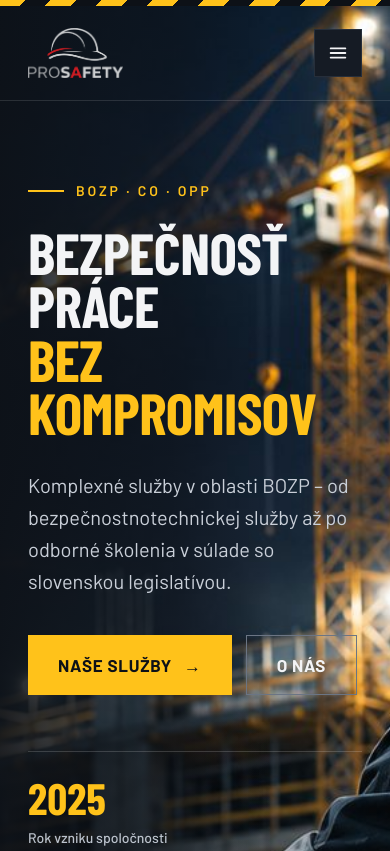
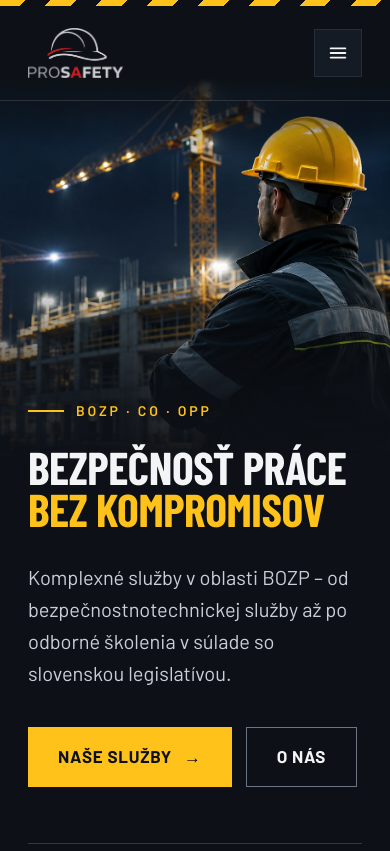
Before and after one commit to borismihalik/prosafety, a plain HTML site: page d/index.html in a window 390 px wide. Shown: the top 851 px of the page. Drawn offline with nearby package versions, Linux system fonts and the light colour scheme.

Commit message:
Add files via upload

```diff
--- a/d/index.html
+++ b/d/index.html
@@ -48,6 +48,12 @@ a{color:#FFC21A;text-decoration:none}a:hover{color:#FFD766}
 .burger{display:inline-flex}
 .mnav{display:flex}
 }
+@container (max-width: 640px){
+.hero{padding-top:390px !important;min-height:0 !important}
+.hero-img{top:72px !important;height:400px !important;bottom:auto !important;object-position:right center !important}
+.hero-scrim{background:linear-gradient(180deg,#0D1117 0,#0D1117 72px,rgba(13,17,23,0) 150px,rgba(13,17,23,0) 262px,rgba(13,17,23,.88) 400px,#0D1117 472px,#0D1117 100%) !important}
+.hero-h1{font-size:46px !important}
+}
 </style>
 <style>
 .mnav[hidden],.msub[hidden]{display:none !important}
@@ -97,12 +103,12 @@ html{scroll-behavior:smooth}
 
     </div>
   </header>
-  <section style="position: relative; overflow: hidden; min-height: 840px; display: flex; flex-direction: column; justify-content: flex-end; align-items: center; padding: 170px 28px 0; background: #0D1117">
-    <img src="../img/D1.jpg" alt="Bezpečnostný technik v žltej prilbe sleduje nočnú stavbu so žeriavmi" style="position: absolute; inset: 0; width: 100%; height: 100%; object-fit: cover; object-position: 70% center">
+  <section class="hero" style="position: relative; overflow: hidden; min-height: 840px; display: flex; flex-direction: column; justify-content: flex-end; align-items: center; padding: 170px 28px 0; background: #0D1117">
+    <img class="hero-img" src="../img/D1.jpg" alt="Bezpečnostný technik v žltej prilbe sleduje nočnú stavbu so žeriavmi" style="position: absolute; inset: 0; width: 100%; height: 100%; object-fit: cover; object-position: 70% center">
     <div class="hero-scrim" aria-hidden="true" style="position: absolute; inset: 0"></div>
     <div style="width: 100%; max-width: 1320px; position: relative">
       <p style="margin: 0; display: inline-flex; align-items: center; gap: 12px; font: 600 14px/1 Barlow, sans-serif; letter-spacing: .2em; text-transform: uppercase; color: #FFC21A"><span aria-hidden="true" style="width: 36px; height: 2px; background: #FFC21A"></span>BOZP · CO · OPP</p>
-      <h1 style="margin: 28px 0 0; max-width: 860px; font: 700 clamp(58px, 7.4vw, 112px)/0.92 'Barlow Condensed', sans-serif; letter-spacing: -0.01em; text-transform: uppercase">Bezpečnosť práce<br><span style="color: #FFC21A">bez kompromisov</span></h1>
+      <h1 class="hero-h1" style="margin: 28px 0 0; max-width: 860px; font: 700 clamp(58px, 7.4vw, 112px)/0.92 'Barlow Condensed', sans-serif; letter-spacing: -0.01em; text-transform: uppercase">Bezpečnosť práce<br><span style="color: #FFC21A">bez kompromisov</span></h1>
       <p style="margin: 30px 0 0; max-width: 580px; font: 400 20px/1.6 Barlow, sans-serif; color: #C9CFD8">Komplexné služby v oblasti BOZP – od bezpečnostnotechnickej služby až po odborné školenia v súlade so slovenskou legislatívou.</p>
       <div style="display: flex; flex-wrap: wrap; gap: 14px; margin-top: 38px">
         <a href="#sluzby" style="display: inline-flex; align-items: center; gap: 12px; min-height: 58px; padding: 0 30px; background: #FFC21A; color: #0D1117; font: 700 17px/1 Barlow, sans-serif; letter-spacing: .04em; text-transform: uppercase">Naše služby <span aria-hidden="true">→</span></a>
```
Also changed, not shown: a/index.html (+8 -3 lines).
